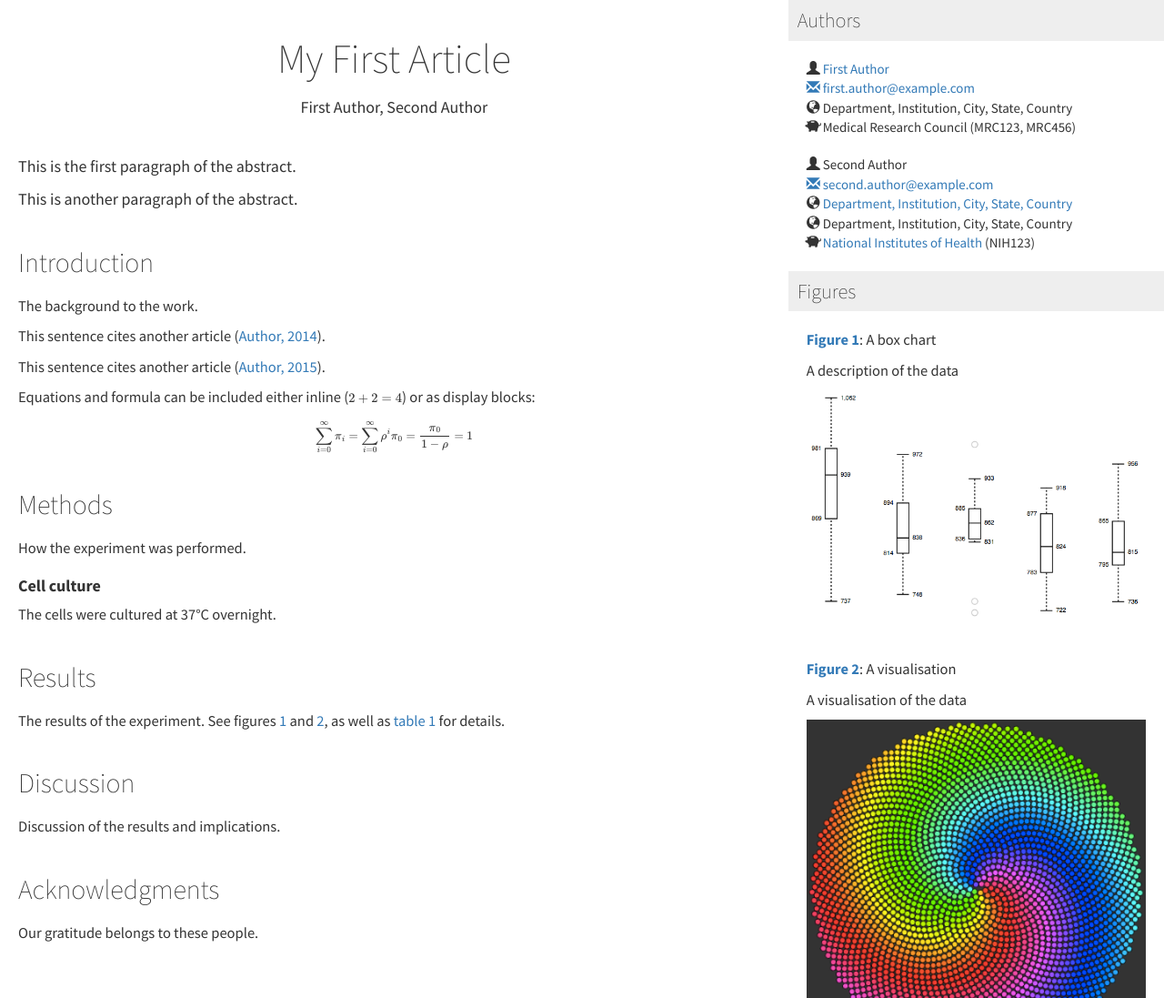
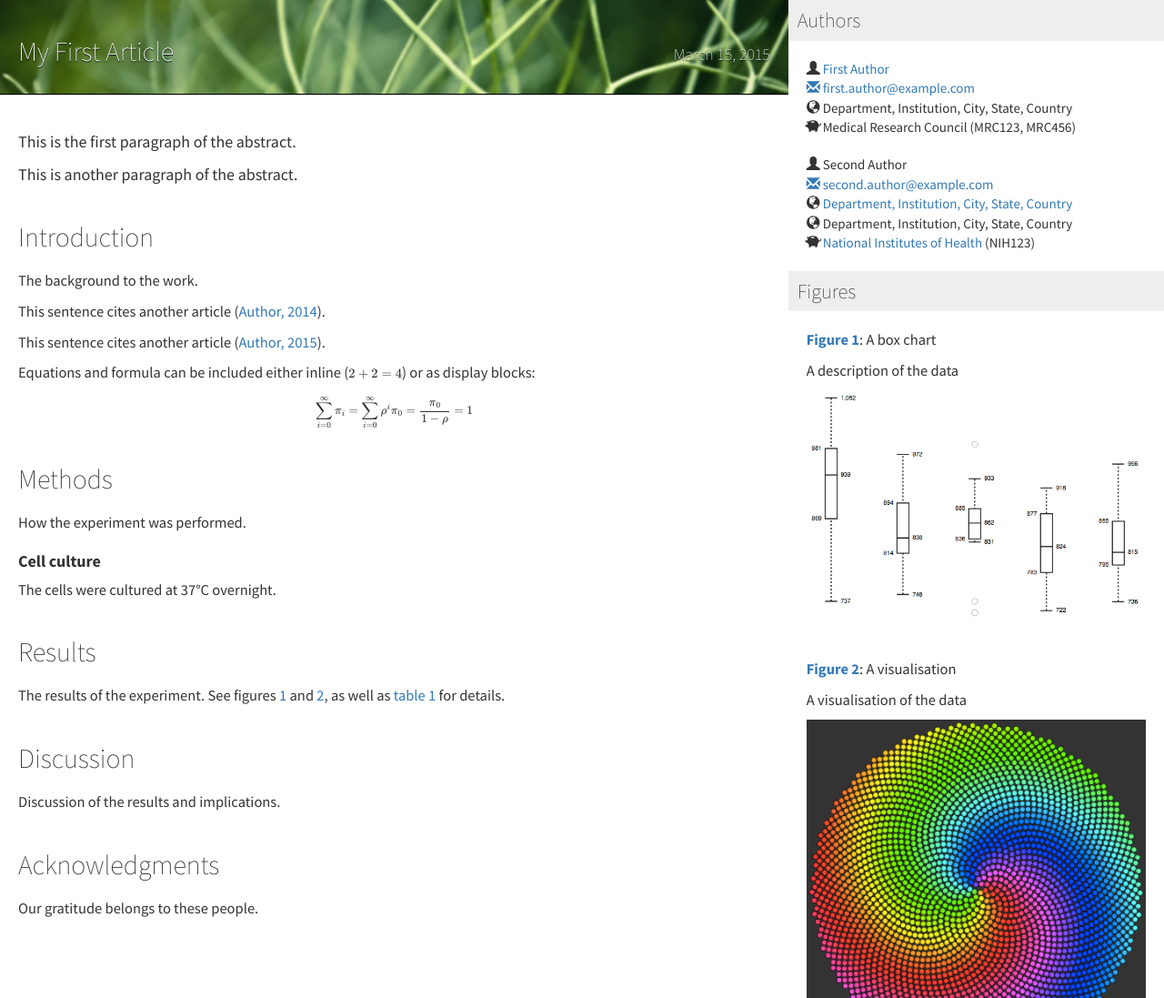
Before and after one commit to PeerJ/paper-now, a Jekyll site: the page built from index.md, in a window 1280 px wide. Shown: the whole page at 91% size. Built offline with Jekyll 4.4.1, drawn with Linux system fonts in a browser that asks for light colours; nearby versions of some CDN libraries; formulas are drawn with MathJax 3; a script that is not in the unit is left out.

Commit message:
Initial support for a header image

```diff
--- a/_data/article.yml
+++ b/_data/article.yml
@@ -1,6 +1,6 @@
 title: "My First Article"
 doi: # e.g. 10.1234/example.1
-date: # e.g. 2015-03-02
+date: "2015-03-15T12:00:00" # e.g. 2015-03-02
 authors:
   - id: "https://orcid.org/00000000-0000-0000-000001"
     name: "First Author"
--- a/_layouts/article.html
+++ b/_layouts/article.html
@@ -47,16 +47,25 @@
         <!-- main column -->
         <div class="column" id="main">
             <!-- header -->
-            <header>
-                <!-- title -->
-                {% capture title %}# {{ article.title }}{% endcapture %}
-                {{ title | markdownify }}
+            <header {% if page.header %}class="has-background"{% endif %}>
+                {% if page.header %}
+                    <div style="background-image:url({{ page.header }})" class="header-background"></div>
+                {% endif %}
 
-                <!-- author names -->
-                <div id="authors-list" class="inline-list">
-                    {% for author in article.authors %}
-                        <span>{{ author.name }}</span>
-                    {% endfor %}
+                <div horizontal>
+                    <div flex>
+                        <!-- title -->
+                        {% capture title %}# {{ article.title }}{% endcapture %}
+                        {{ title | markdownify }}
+                    </div>
+
+                    {% if article.date %}
+                    <div vertical class="article-date">
+                        <div flex></div>
+                        <time itemprop="datePublished"
+                            datetime="{{ article.date | date: '%Y-%m-%d' }}">{{ article.date | date: '%B %-d, %Y' }}</time>
+                    </div>
+                    {% endif %}
                 </div>
             </header>
 
@@ -88,16 +97,6 @@
 
                     <script src="https://d1bxh8uas1mnw7.cloudfront.net/assets/embed.js" async></script>
                 </aside>
-            {% endif %}
-
-            {% if article.date %}
-                <!-- publication date -->
-                <div id="published">
-                    <h2>Published</h2>
-                    <div>
-                        <time itemprop="datePublished" datetime="{{ article.date | date: '%Y-%m-%d' }}">{{ article.date | date: '%B %-d, %Y' }}</time>
-                    </div>
-                </div>
             {% endif %}
 
             {% if article.doi %}
--- a/_sass/all.scss
+++ b/_sass/all.scss
@@ -1,6 +1,5 @@
 header {
     margin: 4rem 0;
-    text-align: center;
 }
 
 iframe {
--- /dev/null
+++ b/_sass/layout.scss
@@ -0,0 +1,30 @@
+// from https://www.polymer-project.org/0.5/docs/polymer/layout-attrs.html
+
+@media (min-width: 600px) {
+    .has-background [horizontal],
+    .has-background [vertical] {
+      display: -ms-flexbox;
+      display: -webkit-flex;
+      display: flex;
+    }
+
+    .has-background [horizontal] {
+      -ms-flex-direction: row;
+      -webkit-flex-direction: row;
+      flex-direction: row;
+    }
+
+    .has-background [vertical] {
+      -ms-flex-direction: column;
+      -webkit-flex-direction: column;
+      flex-direction: column;
+    }
+
+    .has-background [flex] {
+      -ms-flex: 1 1 0.000000001px;
+      -webkit-flex: 1;
+      flex: 1;
+      -webkit-flex-basis: 0.000000001px;
+      flex-basis: 0.000000001px;
+    }
+}
--- a/index.md
+++ b/index.md
@@ -1,3 +1,4 @@
 ---
 layout: article
+header: data/header.jpg # source: https://www.flickr.com/photos/bburt33/7864860386/
 ---
--- a/styles/screen.scss
+++ b/styles/screen.scss
@@ -2,6 +2,7 @@
 ---
 
 @import "all.scss";
+@import "layout.scss";
 
 body {
     font-size: 15px;
@@ -12,13 +13,15 @@ body {
     padding: 0 2rem 5rem;
 }
 
-header > * {
-    margin: 1.5rem 0;
+header {
+    min-height: 6rem;
 }
 
 h1 {
     font-weight: 100;
-    font-size: 3em;
+    font-size: 2em;
+    margin: 0;
+    text-align: center;
 }
 
 h2 {
@@ -60,6 +63,7 @@ article p {
 
 #authors-list {
     font-size: 120%;
+    margin-bottom: 2rem;
 }
 
 .author {
@@ -73,3 +77,44 @@ ul.contributions > li > ul {
 #figures > figure:not(:last-of-type) {
     margin-bottom: 4rem;
 }
+
+.article-date {
+    text-align: center;
+    margin-top: 1.5rem;
+    font-size: 120%;
+    font-weight: 100;
+}
+
+.has-background {
+    margin: 0 -2rem 4rem;
+    padding: 4rem 2rem 3rem;
+    position: relative;
+    color: white;
+    overflow: hidden;
+    text-align: left;
+    text-shadow: 0 1px 1px black;
+    box-shadow: 0 1px 1px black;
+}
+
+.has-background h1 {
+    font-weight: 200;
+    text-align: left;
+}
+
+.has-background .article-date {
+    text-align: right;
+    margin-top: 0;
+}
+
+.header-background {
+    position: absolute;
+    top: -1rem;
+    left: -1rem;
+    bottom: -1rem;
+    right: -1rem;
+    background-size: cover;
+    background-position: top left;
+    background-repeat: no-repeat;
+    -webkit-filter: blur(1px);
+    z-index: -1;
+}
```
Also changed, not shown: data/header.jpg (added).
